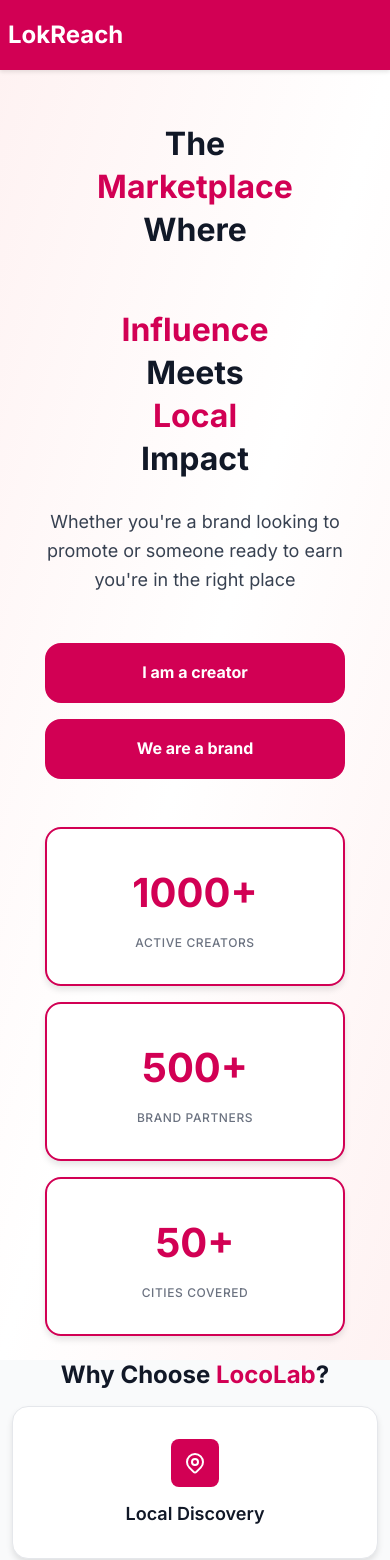
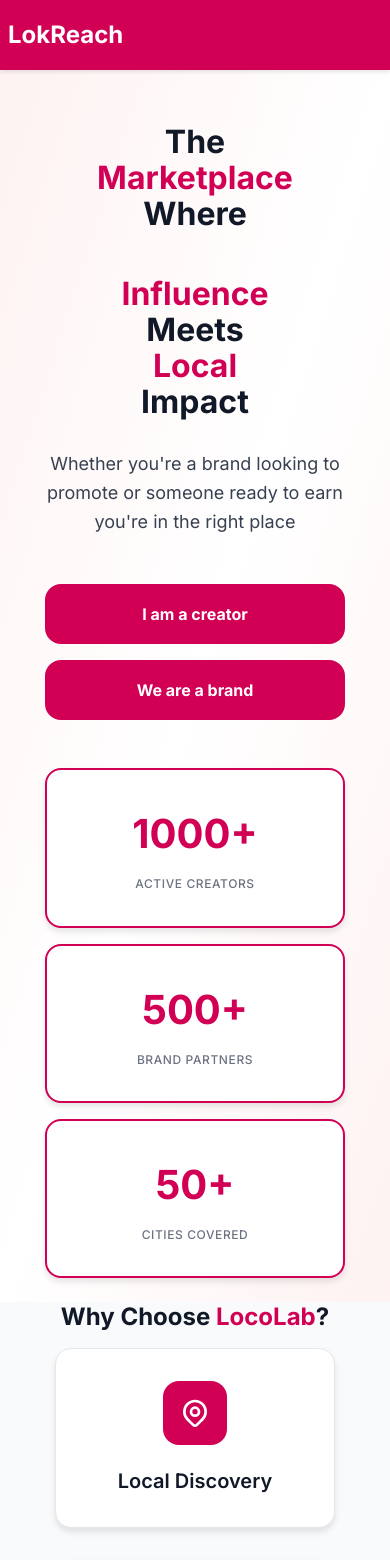
Before and after one commit to mega123-art/lokreach, a React (Vite) app in the folder project/frontend/: page / in a window 390 px wide. Shown: the top 1560 px of the page. Built offline with nearby package versions, Linux system fonts and the light colour scheme.

Commit message:
modified:   project/frontend/src/pages/LandingPage.css 	modified:   project/frontend/src/pages/LandingPage.jsx

```diff
--- a/project/frontend/src/pages/LandingPage.css
+++ b/project/frontend/src/pages/LandingPage.css
@@ -84,24 +84,25 @@ nav{
   font-family: 'Inter', -apple-system, BlinkMacSystemFont, 'Segoe UI', Roboto, sans-serif;
 }
 
-/* Hero Section Text Styles */
+/* Hero Section Text Styles - FIXED SPACING */
 .hero-text-container {
   display: flex;
   flex-direction: row;
   justify-content: center;
   align-items: center;
   flex-wrap: wrap;
-  gap: 0.75rem;
+  gap: 0.25rem; /* Reduced gap between words */
   padding-top: 70px;
-  margin-bottom: 2rem;
+  margin-bottom: 1rem; /* Reduced margin between lines */
 }
 
 .hero-text-large {
   font-size: 4.5rem;
   font-weight: bold;
-  line-height: 1.1;
+  line-height: 1;
   color: #111827;
   margin: 0;
+  padding: 0;
 }
 
 .hero-text-red {
@@ -298,7 +299,18 @@ nav{
   color: white;
 }
 
-/* Feature Cards */
+/* Feature Cards Container - FIXED TO FLEX */
+.features-container {
+  display: flex;
+  flex-wrap: wrap;
+  justify-content: center;
+  align-items: stretch;
+  gap: 2rem;
+  max-width: 1200px;
+  margin: 0 auto;
+}
+
+/* Feature Cards - MADE SQUARE */
 .feature-card {
   background-color: white;
   padding: 2rem;
@@ -308,6 +320,14 @@ nav{
   text-align: center;
   transition: all 0.3s ease;
   cursor: pointer;
+  /* SQUARE DIMENSIONS */
+  width: 250px;
+  height: 250px;
+  display: flex;
+  flex-direction: column;
+  justify-content: center;
+  align-items: center;
+  flex: 0 0 auto;
 }
 
 .feature-card:hover {
@@ -318,14 +338,14 @@ nav{
 }
 
 .feature-icon {
-  width: 3rem;
-  height: 3rem;
+  width: 4rem;
+  height: 4rem;
   background-color: #d20054;
-  border-radius: 0.5rem;
+  border-radius: 1rem;
   display: flex;
   align-items: center;
   justify-content: center;
-  margin: 0 auto 1rem;
+  margin: 0 auto 1.5rem;
   transition: background-color 0.3s ease;
 }
 
@@ -334,8 +354,8 @@ nav{
 }
 
 .feature-icon svg {
-  width: 1.5rem;
-  height: 1.5rem;
+  width: 2rem;
+  height: 2rem;
   color: white;
   transition: color 0.3s ease;
 }
@@ -345,11 +365,12 @@ nav{
 }
 
 .feature-title {
-  font-size: 1.125rem;
+  font-size: 1.25rem;
   font-weight: 600;
   color: #111827;
   transition: color 0.3s ease;
   margin: 0;
+  text-align: center;
 }
 
 .feature-card:hover .feature-title {
@@ -631,7 +652,7 @@ nav{
     flex-direction: column;
     text-align: center;
     padding-top: 2rem;
-    gap: 0.5rem;
+    gap: 0.25rem;
   }
 
   .hero-subtitle {
@@ -684,6 +705,18 @@ nav{
   .about-description {
     font-size: 1.125rem;
   }
+
+  /* Feature Cards Mobile */
+  .features-container {
+    flex-direction: column;
+    align-items: center;
+  }
+
+  .feature-card {
+    width: 100%;
+    max-width: 300px;
+    height: 200px;
+  }
 }
 
 @media (max-width: 480px) {
@@ -706,4 +739,10 @@ nav{
   .about-description {
     font-size: 1rem;
   }
+
+  .feature-card {
+    width: 100%;
+    max-width: 280px;
+    height: 180px;
+  }
 }
--- a/project/frontend/src/pages/LandingPage.jsx
+++ b/project/frontend/src/pages/LandingPage.jsx
@@ -283,7 +283,6 @@
 // };
 
 // export default LandingPage;
-
 import { Link } from "react-router-dom";
 import "./LandingPage.css";
 
@@ -372,7 +371,7 @@ const LandingPage = () => {
         </div>
       </section>
 
-      {/* Features Section */}
+      {/* Features Section - UPDATED WITH FLEX CONTAINER */}
       <section id="features" className="py-16 bg-gray-50">
         <div className="container mx-auto px-4">
           <div className="text-center mb-12">
@@ -381,7 +380,8 @@ const LandingPage = () => {
             </h2>
           </div>
 
-          <div className="grid grid-cols-1 md:grid-cols-4 gap-6 max-w-7xl mx-auto">
+          {/* CHANGED TO USE FLEX CONTAINER */}
+          <div className="features-container">
             <div className="feature-card">
               <div className="feature-icon">
                 <svg
```
